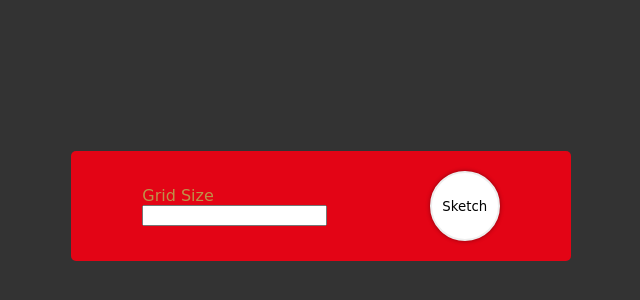
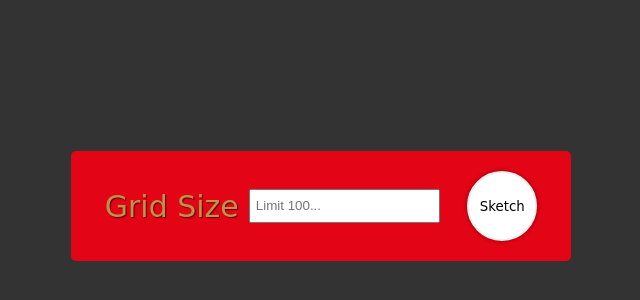
Before and after one commit to gabei/sketch, a plain HTML site: page index.html in a window 1280 px wide. Shown: the part 194-494 px from the top of the page, without its empty margins (319-959 px from the left). Drawn offline with Linux system fonts and the light colour scheme; a web font is replaced by a local one.

Commit message:
finished the settings page styling

```diff
--- a/css/style.css
+++ b/css/style.css
@@ -48,6 +48,17 @@ _____________________________*/
   font-family: 'Cabin Sketch', cursive;
 }
 
+.settings_form-group {
+  display: flex;
+  align-items: center;
+}
+
+.settings_size {
+  line-height: 3rem;
+  outline: none;
+  padding: 0 .5rem;
+}
+
 .settings_form input[type="submit"] {
   background-color: var(--sketch-white);
   padding: 1rem;
@@ -60,8 +71,10 @@ _____________________________*/
 }
 
 .settings_form label {
-  display: block;
+  font-size: 3rem;
   color: var(--sketch-gold);
+  padding-right: 1rem;
+  text-shadow: 1px 1px 1px rgb(0 0 0 / 60%)
 }
 
 /* Utility
--- a/index.html
+++ b/index.html
@@ -18,8 +18,8 @@
   <section class="settings absolute-center">
     <form class="settings_form">
       <div class="settings_form-group">
-        <label for="setting_size">Grid Size</label>
-        <input name="setting_size" type="text" class="setting_size">
+        <label for="settings_size">Grid Size</label>
+        <input name="settings_size" type="text" class="settings_size" placeholder="Limit 100...">
       </div>
       <div class="settings_form-group">
         <input type="submit" value="Sketch">
```
